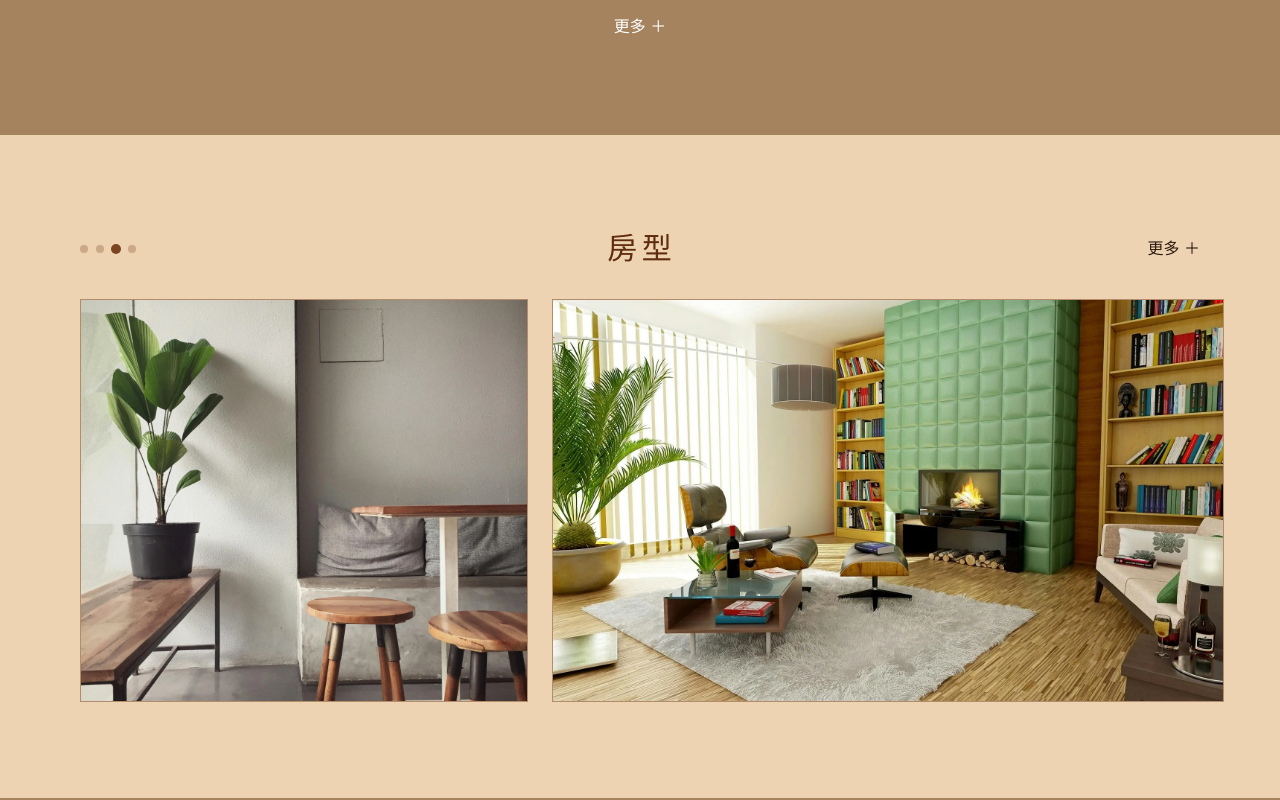
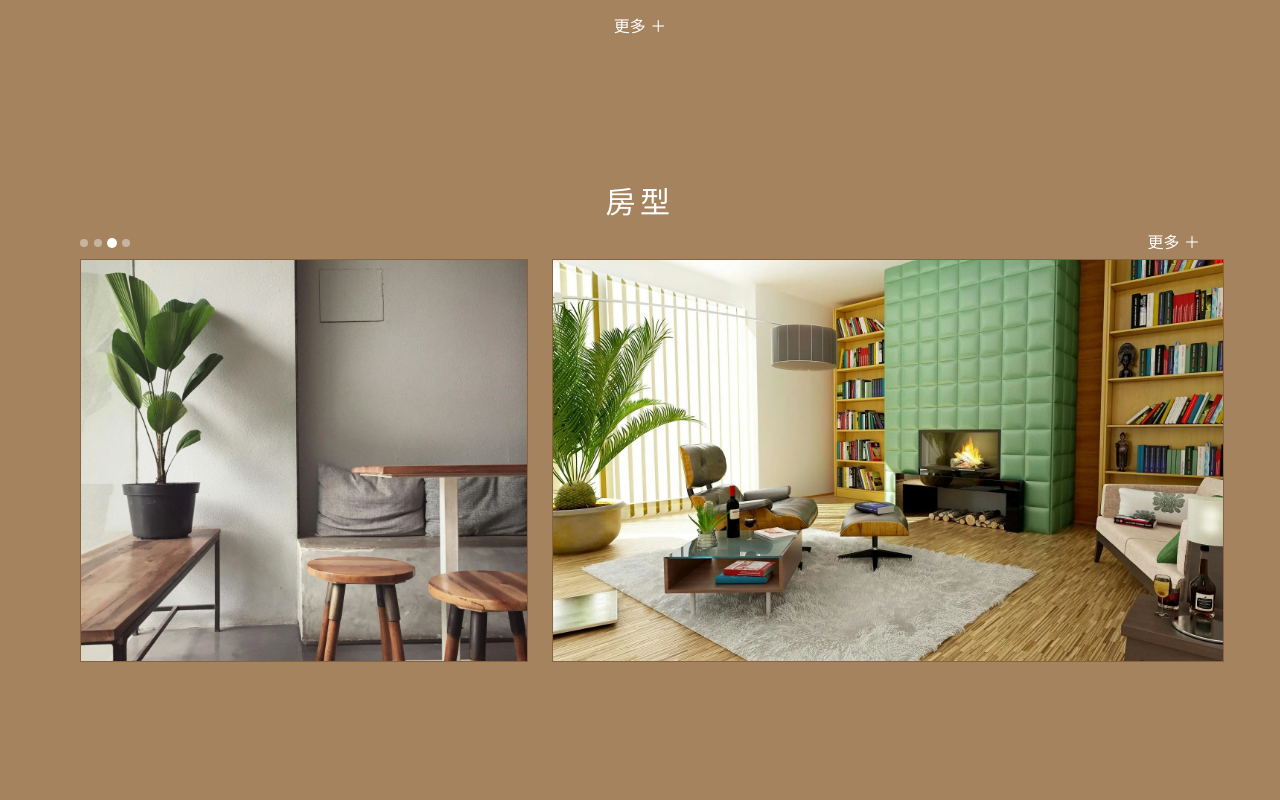
Before and after one commit to ianshih69/mumbao-website, a Next.js app: page / in a window 1280 px wide. Shown: the part 1860-2660 px from the top of the page. Built offline with nearby package versions, Linux system fonts and the light colour scheme.

Commit message:
page3 調整字位置done2

```diff
--- a/components/RoomsMosaic.tsx
+++ b/components/RoomsMosaic.tsx
@@ -35,12 +35,12 @@ export default function RoomsMosaic() {
   };
 
   return (
-    <section className="bg-[var(--bg-card)] py-16 md:py-24">
+    <section className="bg-[#A4835E] py-16 md:py-24">
       <div className="mx-auto max-w-6xl px-4">
         {/* 標題列：上左圓圈、上中標題、上右更多連結 */}
-        <div className="flex items-center justify-between mb-8">
+        <div className="relative flex items-center justify-between mb-1">
           {/* 上左：4個圓圈分頁指示器 */}
-          <div className="flex items-center gap-2">
+          <div className="flex items-center gap-1.5">
             {GROUPS.map((_, i) => (
               <button
                 key={i}
@@ -49,31 +49,31 @@ export default function RoomsMosaic() {
                 aria-label={`切換到第 ${i + 1} 頁`}
                 className={`w-2 h-2 rounded-full transition-all duration-300 ${
                   i === idx
-                    ? "bg-[var(--border-main)] scale-125"
-                    : "bg-[var(--border-main)]/30 hover:bg-[var(--border-main)]/60"
+                    ? "bg-white scale-125"
+                    : "bg-white/40 hover:bg-white/60"
                 }`}
               />
             ))}
           </div>
 
-          {/* 上中：房型標題 */}
-          <h2 className="text-2xl md:text-3xl font-normal tracking-[0.15em] text-[var(--title-main)]">
+          {/* 上中：房型標題（絕對居中） */}
+          <h2 className="absolute left-1/2 -translate-x-1/2 -translate-y-[40px] text-2xl md:text-3xl font-normal tracking-[0.15em] text-white">
             房型
           </h2>
 
           {/* 上右：更多+連結 */}
           <Link
             href="/rooms"
-            className="text-[var(--text-main)] hover:text-[var(--accent-main)] transition-colors text-sm md:text-base"
+            className="text-white hover:opacity-80 transition-opacity text-sm md:text-base"
           >
             更多 ＋
           </Link>
         </div>
 
         {/* 兩欄圖片：左邊直式（3:4），右邊橫式（5:3），高度一致（右圖決定高度） */}
-        <div className="grid grid-cols-1 md:grid-cols-[40%_60%] gap-6 md:items-stretch">
-          {/* Left image: 3:4 直式（高於寬），高度與右圖一致 */}
-          <div className="relative w-full aspect-[3/4] overflow-hidden border border-[var(--border-main)]/40 bg-black/10 rooms-mosaic-left">
+        <div className="grid grid-cols-1 md:grid-cols-[40%_60%] gap-6 items-stretch">
+          {/* Left image: 3:4 直式（高於寬），移動端與右圖高度一致，桌面端與右圖高度一致 */}
+          <div className="relative w-full aspect-[5/3] md:aspect-[3/4] overflow-hidden border border-[var(--border-main)]/40 bg-black/10 rooms-mosaic-left">
             {GROUPS.map((g, i) => (
               <img
                 key={`left-${i}`}
@@ -88,7 +88,7 @@ export default function RoomsMosaic() {
             ))}
           </div>
 
-          {/* Right image: 5:3 橫式（寬於高），佔60%寬度，決定整體高度 */}
+          {/* Right image: 5:3 橫式（寬於高），移動端決定高度，桌面端佔60%寬度 */}
           <div className="relative w-full aspect-[5/3] overflow-hidden border border-[var(--border-main)]/40 bg-black/10">
             {GROUPS.map((g, i) => (
               <img
```
